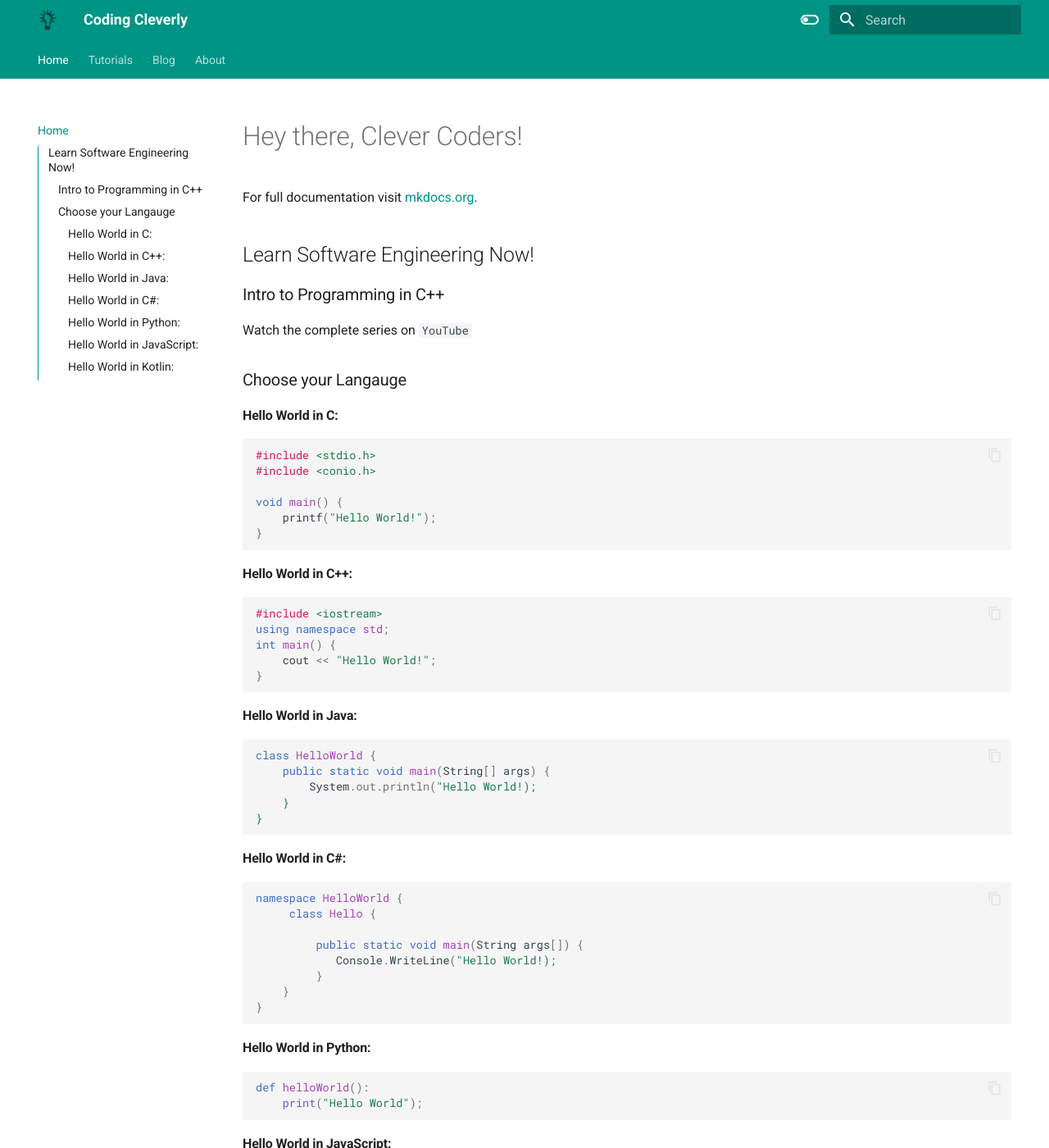
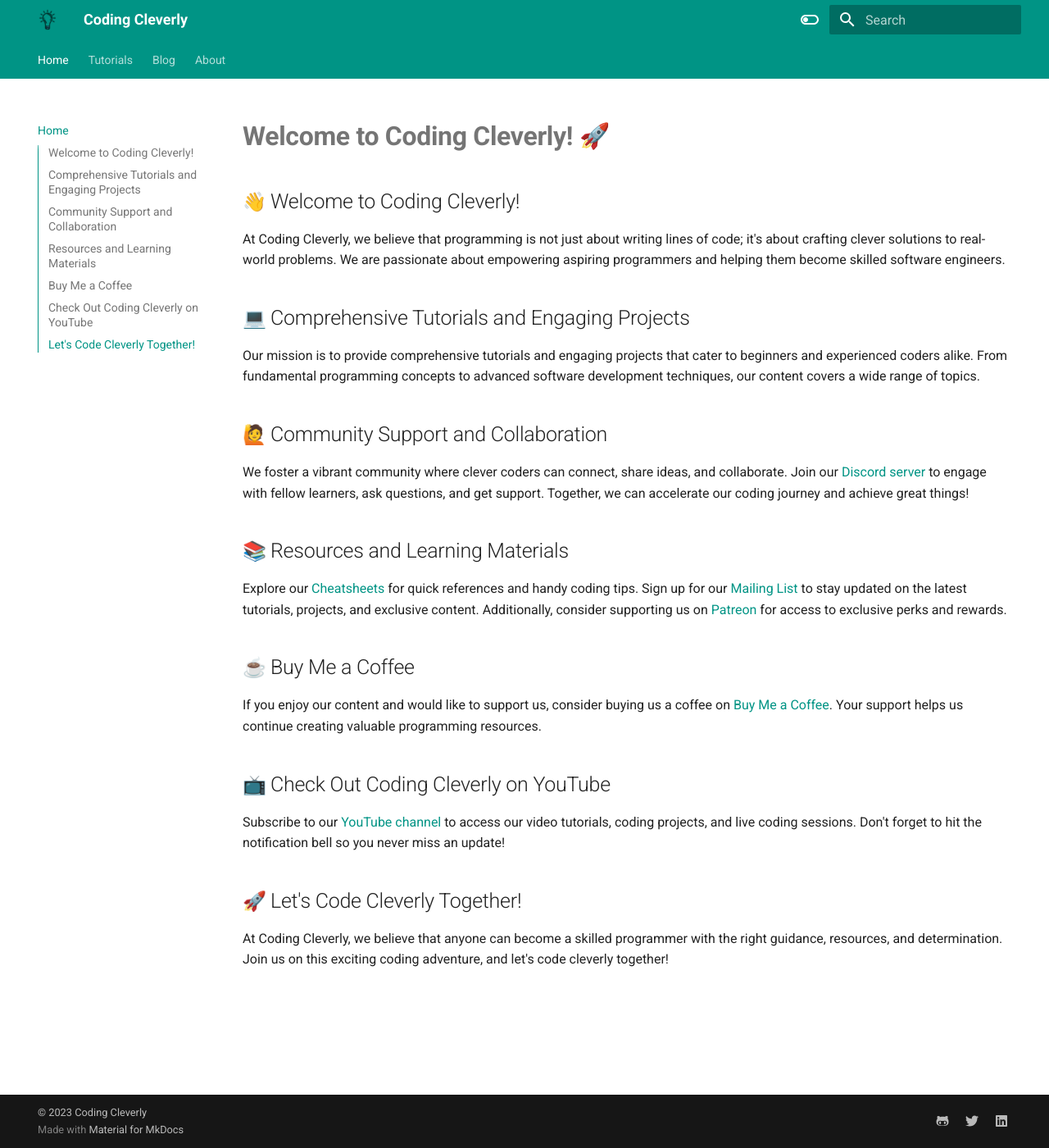
Before and after one commit to codingcleverly/mkdocs-material, an MkDocs documentation site: the page built from docs/index.md, in a window 1280 px wide and 1400 px high. Shown: the whole window at 82% size. Built offline with MkDocs 1.6.1 and Material for MkDocs 9.7.7, drawn with Linux system fonts in a browser that asks for light colours; emoji names are drawn with the system emoji font; some of the changed text lies outside the part shown.

Commit message:
A couple of changes

````diff
--- /dev/null
+++ b/docs/about.md
@@ -0,0 +1,31 @@
+# **About Me**
+
+## Hey there! :wave:
+
+I'm Haris Iftikhar, the founder and creator of **Coding Cleverly**. I have a passion for programming and a deep love for teaching others how to code. Through Coding Cleverly, I aim to provide valuable resources and tutorials that empower aspiring programmers to become skilled software engineers.
+
+## My Journey
+
+I started my coding journey several years ago, and ever since, I have been fascinated by the endless possibilities that programming offers. From building simple command-line applications to developing complex web applications, I have gained a wealth of experience and knowledge in various programming languages and frameworks.
+
+## My Mission
+
+My mission with Coding Cleverly is to make learning to code an enjoyable and accessible experience for everyone. I strive to break down complex concepts into simple, easy-to-understand explanations, and provide practical examples and projects to reinforce learning. I believe that anyone can learn to code with the right guidance and resources.
+
+## Join the Community
+
+I invite you to join the Coding Cleverly community, where you can connect with other learners, ask questions, and share your coding journey. Don't forget to follow me on [Medium](https://harisiftikhar.medium.com/) for insightful articles and updates on programming and software engineering.
+
+## Support Coding Cleverly
+
+- Join our [Discord server](https://discord.com/invite/rDUACTXjd9) to connect with fellow learners and get additional support.
+- Access exclusive coding cheatsheets on [Gumroad](https://codingcleverly.gumroad.com/).
+- Subscribe to our mailing list on [codingcleverly.eo.page](https://codingcleverly.eo.page/jbfg5) for updates and special offers.
+- Consider supporting Coding Cleverly on [Patreon](https://www.patreon.com/CodingCleverly) for exclusive content and benefits.
+- Buy me a coffee as a token of support on [Buy Me a Coffee](https://www.buymeacoffee.com/CodingCleverly).
+
+## Let's Code Cleverly Together!
+
+Coding is a journey of continuous learning and growth. Together, let's explore the vast world of programming, unleash our creativity, and build amazing things. Remember, with dedication and perseverance, you can achieve great things in the world of coding.
+
+Happy coding! :rocket:
--- /dev/null
+++ b/docs/blogs.md
@@ -0,0 +1,29 @@
+# **Welcome to Coding Cleverly!** :rocket:
+
+## :wave: Welcome to Coding Cleverly!
+
+At Coding Cleverly, we believe that programming is not just about writing lines of code; it's about crafting clever solutions to real-world problems. We are passionate about empowering aspiring programmers and helping them become skilled software engineers.
+
+## :computer: Comprehensive Tutorials and Engaging Projects
+
+Our mission is to provide comprehensive tutorials and engaging projects that cater to beginners and experienced coders alike. From fundamental programming concepts to advanced software development techniques, our content covers a wide range of topics.
+
+## :raising_hand: Community Support and Collaboration
+
+We foster a vibrant community where clever coders can connect, share ideas, and collaborate. Join our [Discord server](https://discord.com/invite/rDUACTXjd9) to engage with fellow learners, ask questions, and get support. Together, we can accelerate our coding journey and achieve great things!
+
+## :books: Resources and Learning Materials
+
+Explore our [Cheatsheets](https://codingcleverly.gumroad.com/) for quick references and handy coding tips. Sign up for our [Mailing List](https://codingcleverly.eo.page/jbfg5) to stay updated on the latest tutorials, projects, and exclusive content. Additionally, consider supporting us on [Patreon](https://www.patreon.com/CodingCleverly) for access to exclusive perks and rewards.
+
+## :coffee: Buy Me a Coffee
+
+If you enjoy our content and would like to support us, consider buying us a coffee on [Buy Me a Coffee](https://www.buymeacoffee.com/CodingCleverly). Your support helps us continue creating valuable programming resources.
+
+## :tv: Check Out Coding Cleverly on YouTube
+
+Subscribe to our [YouTube channel](https://www.youtube.com/c/CodingCleverly) to access our video tutorials, coding projects, and live coding sessions. Don't forget to hit the notification bell so you never miss an update!
+
+## :rocket: Let's Code Cleverly Together!
+
+At Coding Cleverly, we believe that anyone can become a skilled programmer with the right guidance, resources, and determination. Join us on this exciting coding adventure, and let's code cleverly together!
--- a/docs/index.md
+++ b/docs/index.md
@@ -1,123 +1,29 @@
-# Hey there, Clever Coders!
+# **Welcome to Coding Cleverly!** :rocket:
 
-For full documentation visit [mkdocs.org](https://www.mkdocs.org).
+## :wave: Welcome to Coding Cleverly!
 
-## Learn Software Engineering Now!
+At Coding Cleverly, we believe that programming is not just about writing lines of code; it's about crafting clever solutions to real-world problems. We are passionate about empowering aspiring programmers and helping them become skilled software engineers.
 
-### Intro to Programming in C++
+## :computer: Comprehensive Tutorials and Engaging Projects
 
-Watch the complete series on `YouTube`
+Our mission is to provide comprehensive tutorials and engaging projects that cater to beginners and experienced coders alike. From fundamental programming concepts to advanced software development techniques, our content covers a wide range of topics.
 
-### Choose your Langauge
+## :raising_hand: Community Support and Collaboration
 
-#### Hello World in C:
+We foster a vibrant community where clever coders can connect, share ideas, and collaborate. Join our [Discord server](https://discord.com/invite/rDUACTXjd9) to engage with fellow learners, ask questions, and get support. Together, we can accelerate our coding journey and achieve great things!
 
-``` c
-#include <stdio.h>
-#include <conio.h>
+## :books: Resources and Learning Materials
 
-void main() {
-    printf("Hello World!");
-}
-```
+Explore our [Cheatsheets](https://codingcleverly.gumroad.com/) for quick references and handy coding tips. Sign up for our [Mailing List](https://codingcleverly.eo.page/jbfg5) to stay updated on the latest tutorials, projects, and exclusive content. Additionally, consider supporting us on [Patreon](https://www.patreon.com/CodingCleverly) for access to exclusive perks and rewards.
 
-#### Hello World in C++:
+## :coffee: Buy Me a Coffee
 
-``` cpp
-#include <iostream>
-using namespace std;
-int main() {
-    cout << "Hello World!";
-}
+If you enjoy our content and would like to support us, consider buying us a coffee on [Buy Me a Coffee](https://www.buymeacoffee.com/CodingCleverly). Your support helps us continue creating valuable programming resources.
 
-```
+## :tv: Check Out Coding Cleverly on YouTube
 
-#### Hello World in Java:
+Subscribe to our [YouTube channel](https://www.youtube.com/c/CodingCleverly) to access our video tutorials, coding projects, and live coding sessions. Don't forget to hit the notification bell so you never miss an update!
 
-``` java
-class HelloWorld {
-    public static void main(String[] args) {
-        System.out.println("Hello World!);
-    }
-}
-```
+## :rocket: Let's Code Cleverly Together!
 
-#### Hello World in C#:
-
-``` C#
-namespace HelloWorld {
-	 class Hello {
-
-	     public static void main(String args[]) {
-            Console.WriteLine("Hello World!);
-         }
-    }
-}
-```
-
-#### Hello World in Python:
-
-``` python
-def helloWorld():
-    print("Hello World");
-
-```
-
-#### Hello World in JavaScript:
-
-``` js
-function helloWorld() {
-    console.log("Hello World!");
-}
-```
-
-#### Hello World in Kotlin:
-
-``` kt
-class HelloWorld {
-    public static void main(String[] args) {
-        System.out.println("Hello World!");
-    }
-}
-
-```
-
-<!-- #### With a title
-
-``` py title="bubble_sort.py"
-def bubble_sort(items):
-    for i in range(len(items)):
-        for j in range(len(items) - 1 - i):
-            if items[j] > items[j + 1]:
-                items[j], items[j + 1] = items[j + 1], items[j]
-```
-
-#### With line numbers
-
-``` py linenums="1"
-def bubble_sort(items):
-    for i in range(len(items)):
-        for j in range(len(items) - 1 - i):
-            if items[j] > items[j + 1]:
-                items[j], items[j + 1] = items[j + 1], items[j]
-```
-
-#### Highlighting lines
-
-``` py hl_lines="2 3"
-def bubble_sort(items):
-    for i in range(len(items)):
-        for j in range(len(items) - 1 - i):
-            if items[j] > items[j + 1]:
-                items[j], items[j + 1] = items[j + 1], items[j]
-``` -->
-
-<!-- ## Icons and Emojs
-
-:smile:
-
-:fontawesome-regular-face-laugh-wink:
-
-:fontawesome-brands-twitter:{ .twitter }
-
-:octicons-heart-fill-24:{ .heart } -->
+At Coding Cleverly, we believe that anyone can become a skilled programmer with the right guidance, resources, and determination. Join us on this exciting coding adventure, and let's code cleverly together!
--- /dev/null
+++ b/docs/tutorials.md
@@ -0,0 +1,15 @@
+# About Coding Cleverly
+
+## The CodingCleverly Journey!
+
+Introducing Coding Cleverly, your ultimate destination for coding knowledge and creative inspiration! I'm Haris, a passionate coder on a mission to bring you the best of programming and technology through my YouTube channel.
+
+Coding Cleverly is all about exploring the art of coding in innovative and exciting ways. Join me as we dive into the fascinating world of programming, where creativity and problem-solving merge to create remarkable results.
+
+With a sleek and captivating material design theme, navigating our channel is a breeze. You'll find intuitive features like navigation tabs, sections, and a table of contents integration for easy access to the content you seek. Our search function provides suggestions and highlights to make finding specific topics a breeze.
+
+But Coding Cleverly is more than just tutorials and coding demos. It's a thriving community of like-minded individuals who share a passion for technology. Connect with us on various social media platforms, including GitHub, Twitter, and LinkedIn, where you can interact, collaborate, and stay up-to-date with the latest trends and developments in the coding world.
+
+Whether you're a seasoned developer looking to level up your skills or a beginner eager to embark on your coding journey, Coding Cleverly is here to inspire and empower you. Join us on this exciting adventure by subscribing to our YouTube channel, Coding Cleverly, and let's code cleverly together!
+
+Feel free to explore the amazing world of coding by visiting our YouTube channel at Coding Cleverly. Together, we'll unlock your coding potential and unleash your creativity.
````
Also changed, not shown: docs/page2.md (deleted, +0 -15 lines).
